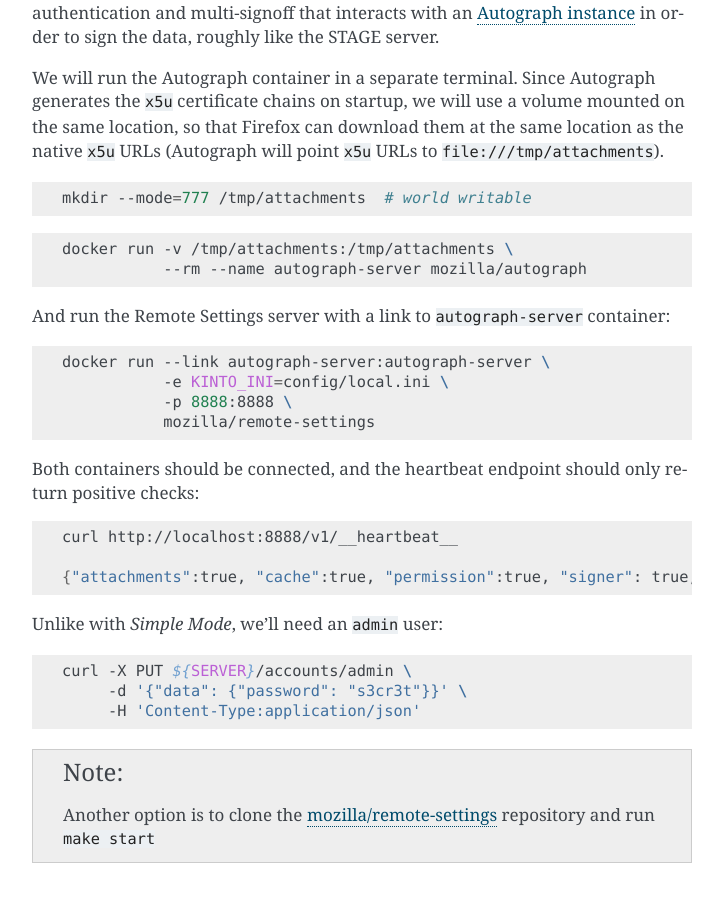
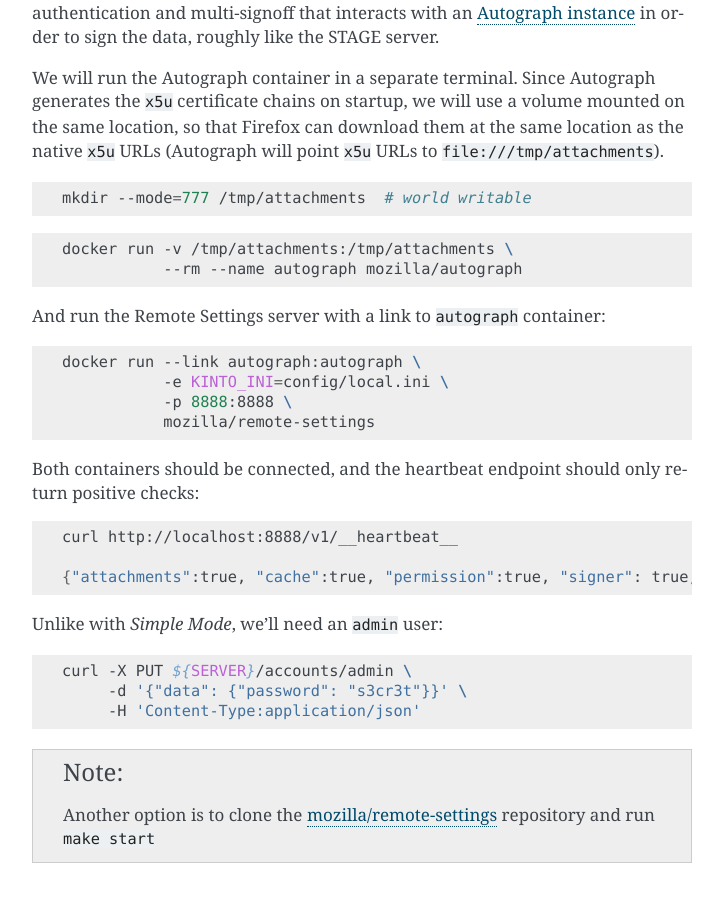
Before and after one commit to mozilla/remote-settings, a Sphinx documentation site: the page built from docs/tutorial-local-server.rst, in a window 1280 px wide and 900 px high, scrolled down 1490 px. Shown: the whole window, without its empty margins (388-1111 px from the left). Built offline with Sphinx 7.4.7, drawn with Linux system fonts in a browser that asks for light colours.

Commit message:
Link autograph with same name as example

```diff
--- a/docker-compose.yml
+++ b/docker-compose.yml
@@ -50,7 +50,6 @@
       - KINTO_CACHE_HOSTS=memcached:11211 memcached:11212
       - KINTO_STORAGE_URL=postgresql://postgres@db/postgres
       - KINTO_PERMISSION_URL=postgresql://postgres@db/postgres
-      - KINTO_SIGNER_AUTOGRAPH_SERVER_URL=http://autograph:8000
     ports:
       - 8888:8888
     volumes:
--- a/docs/tutorial-local-server.rst
+++ b/docs/tutorial-local-server.rst
@@ -74,13 +74,13 @@
 .. code-block:: bash
 
     docker run -v /tmp/attachments:/tmp/attachments \
-               --rm --name autograph-server mozilla/autograph
+               --rm --name autograph mozilla/autograph
 
-And run the Remote Settings server with a link to ``autograph-server`` container:
+And run the Remote Settings server with a link to ``autograph`` container:
 
 .. code-block:: bash
 
-    docker run --link autograph-server:autograph-server \
+    docker run --link autograph:autograph \
                -e KINTO_INI=config/local.ini \
                -p 8888:8888 \
                mozilla/remote-settings
```
Also changed, not shown: 1 other file.
